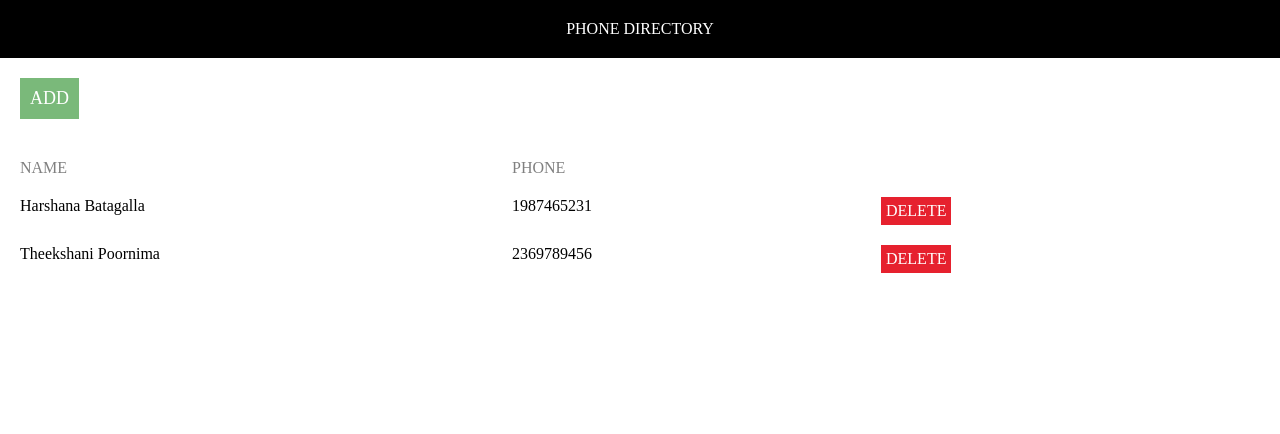
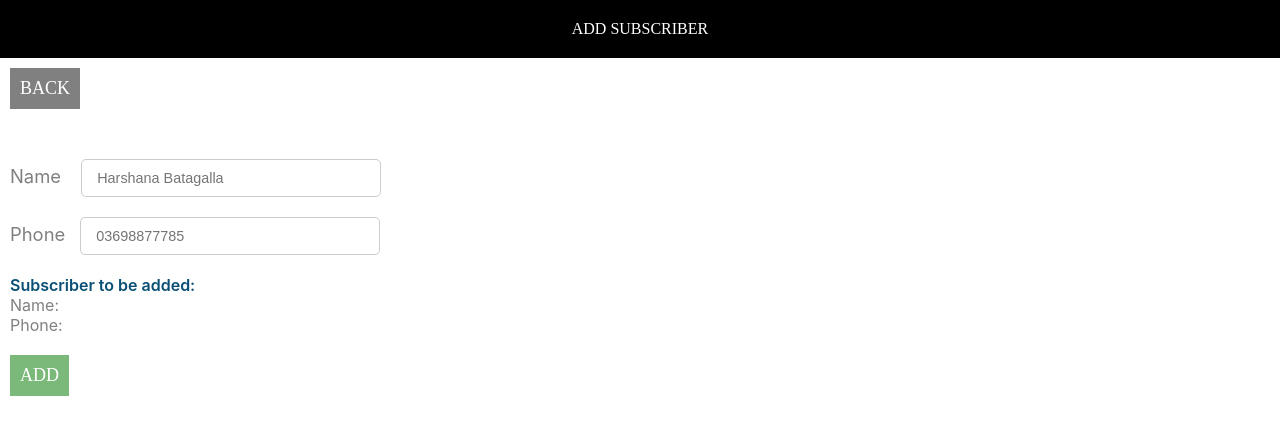
Before and after one commit to harshanabatagalla/telephone-directory, a React (Create React App) app: page / in a window 1280 px wide. Shown: the top 434 px of the page. Built offline with nearby package versions, Linux system fonts and the light colour scheme.

Commit message:
created add subscribers page (only ui)

```diff
--- /dev/null
+++ b/src/AddSubscriber.css
@@ -0,0 +1,67 @@
+.item-container{
+    padding: 10px;
+}
+
+.button-back{
+    margin: 10px;
+    padding: 10px;
+    text-align: center;
+    background-color:gray;
+    border: 0;
+    font-family: 'Poppins';
+    font-weight: 500;
+    text-transform: uppercase;
+    font-size: large;
+   color: white;
+   cursor: pointer;
+}
+
+.button-add-sub{
+    padding: 10px;
+    text-align: center;
+    background-color: #7ab97a;
+    border: 0;
+    font-family: 'Poppins';
+    font-weight: 500;
+    text-transform: uppercase;
+    font-size: large;
+   color: white;
+   cursor: pointer;
+}
+
+.subscriber-form {
+    margin-top: 30px;
+}
+
+.label-control {
+    color: #808080;
+    font-size: 1.15rem;
+    margin-right: 15px;
+}
+
+.input-control {
+    width: 300px;
+    min-width: 100px;
+    padding: 10px 15px;
+    display: inline-block;
+    border: 1px solid #ccc;
+    border-radius: 5px;
+    box-sizing: border-box;
+    font-size: 0.9rem;
+    outline: none;
+}
+
+.subscriber-info-container {
+    font-size: 1rem;
+    margin-right: 10px;
+    margin-bottom: 20px;
+}
+
+.subscriber-to-add-heading {
+    color: #0a4f75;
+    font-weight: 600;
+}
+
+.subscriber-info {
+    color: #808080;
+}
--- /dev/null
+++ b/src/AddSubscriber.js
@@ -0,0 +1,37 @@
+import React from "react";
+import { Component } from "react";
+import Header from "./Header";
+import "./AddSubscriber.css"
+
+class AddSubscriber extends React.Component {
+    render() {
+        return (
+            <div>
+                <Header headding="Add subscriber" />
+                <button className="button-back">Back</button>
+                <div className="item-container">
+                    <form className="subscriber-form">
+                        <label htmlFor="name" className="label-control"> Name </label>
+                        <input id="name" type="text" placeholder="Harshana Batagalla" className="input-control" /> <br /><br />
+
+                        <label htmlFor="phone" className="label-control"> Phone</label>
+                        <input id="phone" type="text" placeholder="03698877785 " className="input-control" /> <br /><br />
+
+                        <div className="subscriber-info-container">
+                            <span className="subscriber-to-add-heading">
+                                Subscriber to be added:
+                            </span> <br/>
+                            <span className="subscriber-info">Name:</span> <br/>
+                            <span className="subscriber-info">Phone:</span>
+                        </div>
+                        <button type="submit" className="button-add-sub">ADD</button>
+
+                    </form>
+                </div>
+
+            </div>
+        );
+    }
+}
+
+export default AddSubscriber;
--- a/src/App.js
+++ b/src/App.js
@@ -2,7 +2,13 @@
 import Header from './Header';
 import './App.css'
 
+
+
 function App() {
+
+  const clickHandler = (message)=> {
+    alert(message)
+  }
 
   let contacts= [
     {
@@ -35,7 +41,7 @@
         return <div key={sub.id}className='contacts'>
           <span>{sub.name}</span>
           <span>{sub.phone}</span>
-          <span><button className='button-delete'>Delete</button></span>
+          <span><button className='button-delete' onClick={clickHandler.bind(this, "Delete clicked")}>Delete</button></span>
           </div>
       })
     }
--- a/src/index.js
+++ b/src/index.js
@@ -3,11 +3,12 @@
 import './index.css';
 import App from './App';
 import reportWebVitals from './reportWebVitals';
+import AddSubscriber from './AddSubscriber';
 
 const root = ReactDOM.createRoot(document.getElementById('root'));
 root.render(
   <React.StrictMode>
-    <App />
+    <AddSubscriber />
   </React.StrictMode>
 );
 
```
